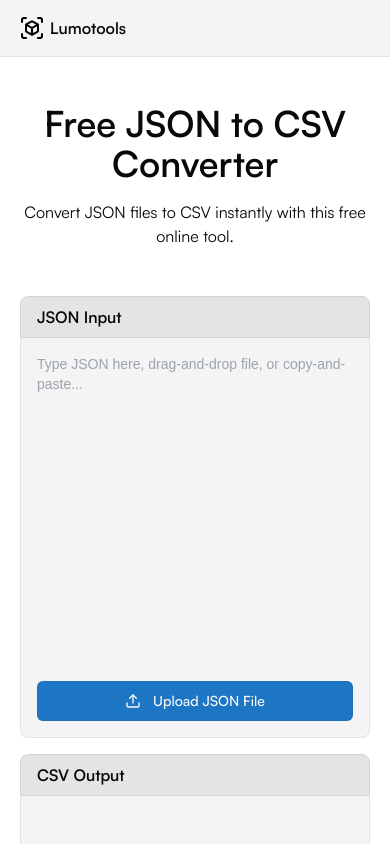
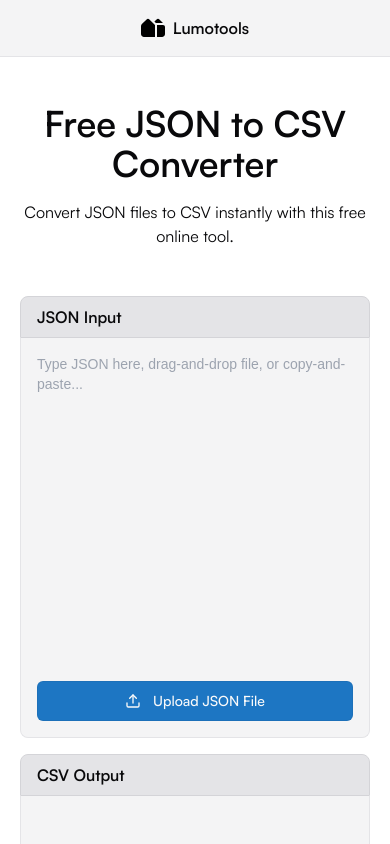
Before and after one commit to madebyisaacr/lumotools, a Next.js app: page /convert/json-to-csv in a window 390 px wide. Shown: the top 844 px of the page. Built offline with nearby package versions, Linux system fonts and the light colour scheme; a web font is replaced by a local one.

Commit message:
New logo, breakpoint changes

```diff
--- a/app/layout.tsx
+++ b/app/layout.tsx
@@ -1,12 +1,11 @@
 import type { Metadata } from "next";
 import "./globals.css";
 
-import { cn } from "@/lib/utils";
 import Navbar from "@/components/elements/navbar";
 
 export const metadata: Metadata = {
-	title: "Lumotools",
-	description: "Free, simple file converters and online utilities. Lumotools helps you convert images, files, and more.",
+	title: "Lumotools - Free file converters and online tools.",
+	description: "Convert images, files, audio, and more with free online tools and file converters.",
 };
 
 export default function RootLayout({
--- a/components/elements/file-icon.tsx
+++ b/components/elements/file-icon.tsx
@@ -1,17 +1,5 @@
 import { fileTypes } from "@/lib/file-types";
-import {
-	Image,
-	Volume2,
-	Video,
-	Type,
-	Table2,
-	Braces,
-	Text,
-	Code2,
-	ListTree,
-	AudioWaveform,
-	Images,
-} from "lucide-react";
+import { Image, Volume2, Video, Type, Table2, Braces, Text, Code2, ListTree, AudioWaveform, Images } from "lucide-react";
 
 const icons = {
 	image: Image,
@@ -27,7 +15,7 @@ const icons = {
 	waveform: AudioWaveform,
 };
 
-export function FileIcon({ type, size = 100 }) {
+export function FileIcon({ type, size = 100, hideText = false }) {
 	const fileType = fileTypes[type];
 	const Icon = icons[fileType.icon];
 
@@ -46,12 +34,14 @@ export function FileIcon({ type, size = 100 }) {
 				className="bg-white/20 absolute right-0"
 				style={{ width: (size / 1.2) * 0.3, height: (size / 1.2) * 0.3, borderBottomLeftRadius: (12 * size) / 120 }}
 			/>
+			{hideText ? null : (
 				<span
 					className="font-bold text-white absolute top-[4%] left-[36%] select-none"
 					style={{ translate: "-50% 0", fontSize: (size / 120) * 20 }}
 				>
 					{type == "markdown" ? "MD" : fileType.name}
 				</span>
+			)}
 			{Icon && (
 				<Icon
 					color="white"
--- a/components/elements/navbar.tsx
+++ b/components/elements/navbar.tsx
@@ -19,9 +19,9 @@ export default function Navbar() {
 
 	return (
 		<header className="fixed top-0 left-0 right-0 flex justify-center z-50 bg-zinc-100 border-b border-zinc-200">
-			<div className="w-full px-6 max-sm:px-1 flex justify-between h-14 max-w-screen-2xl items-center">
-				<nav className="flex items-center">
-					<Link href="/">
+			<div className="w-full px-6 flex justify-between h-14 max-w-screen-2xl items-center">
+				<nav className="flex items-center max-sm:w-full">
+					<Link href="/" className="w-full flex flex-row justify-center items-center">
 						<div
 							className={cn(
 								buttonVariants({
@@ -29,21 +29,18 @@ export default function Navbar() {
 								})
 							)}
 						>
-							<svg xmlns="http://www.w3.org/2000/svg" width="24" height="24" fill="none" viewBox="0 0 24 24" className="mr-1.5">
+							<svg width="24" height="24" viewBox="0 3 24 20" fill="none" xmlns="http://www.w3.org/2000/svg" className="mr-2">
 								<path
-									stroke="#000"
-									strokeLinecap="round"
-									strokeLinejoin="round"
-									strokeWidth="2"
-									d="M2 6V4c0-1.1.9-2 2-2h2M18 2h2c1.1 0 2 .9 2 2v2M22 18v2c0 1.1-.9 2-2 2h-2M6 22H4c-1.1 0-2-.9-2-2v-2M18 9.333a1.333 1.333 0 00-.667-1.153l-4.666-2.667a1.334 1.334 0 00-1.334 0L6.667 8.18A1.333 1.333 0 006 9.333v5.334a1.333 1.333 0 00.667 1.153l4.666 2.667a1.334 1.334 0 001.334 0l4.666-2.667A1.333 1.333 0 0018 14.667V9.333z"
-								></path>
+									d="M0 11.2426C0 10.447 0.316071 9.68393 0.87868 9.12132L5.58579 4.41421C6.36684 3.63316 7.63316 3.63317 8.41421 4.41421L14 10V22H3C1.34315 22 0 20.6569 0 19V11.2426Z"
+									fill="black"
+								/>
 								<path
-									stroke="#000"
-									strokeLinecap="round"
-									strokeLinejoin="round"
-									strokeWidth="2"
-									d="M6.2 8.667L12 12l5.8-3.333M12 18.667V12"
-								></path>
+									fillRule="evenodd"
+									clipRule="evenodd"
+									d="M18.4142 4.4142L22 8.00002L14.8284 8.00002L13.4142 6.58581L15.5858 4.41423C16.3668 3.63318 17.6331 3.63315 18.4142 4.4142Z"
+									fill="black"
+								/>
+								<path d="M16 10H22C23.1046 10 24 10.8954 24 12V19C24 20.6569 22.6569 22 21 22H16V10Z" fill="black" />
 							</svg>
 							<span className="font-semibold text-base">Lumotools</span>
 						</div>
--- a/components/tools/file-converter.tsx
+++ b/components/tools/file-converter.tsx
@@ -337,7 +337,7 @@ export function TextConverter({ converter }) {
 
 	return (
 		<div
-			className="flex flex-row w-full gap-4 h-[550px] max-md:h-[900px] max-md:flex-col"
+			className="flex flex-row w-full gap-4 h-[550px] max-lg:h-[900px] max-lg:flex-col"
 		>
 			<div className="flex flex-col flex-1">
 				<div className="flex flex-row gap-3 justify-between items-center px-4 py-2 bg-zinc-200 border border-zinc-300 rounded-t-lg">
```
Also changed, not shown: public/favicon.svg. Lines whose indentation alone changed are shown as unchanged.
